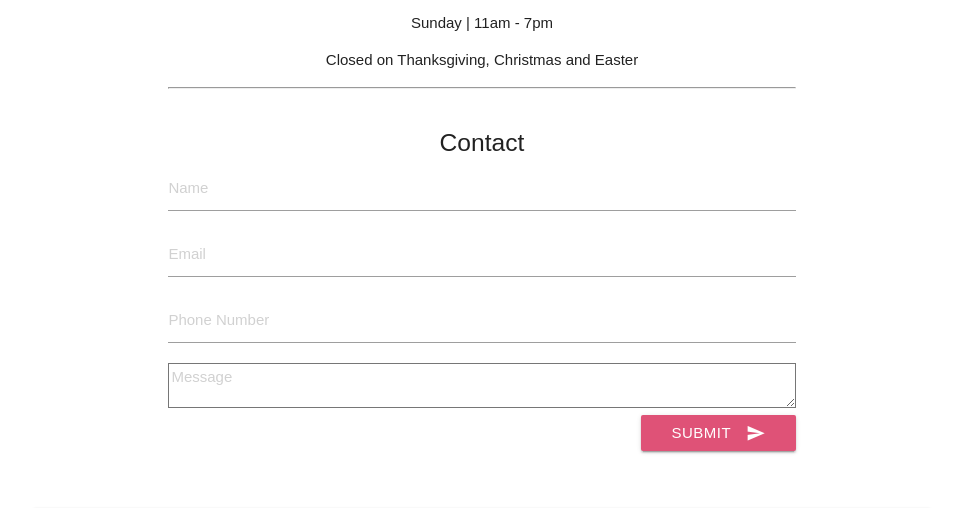
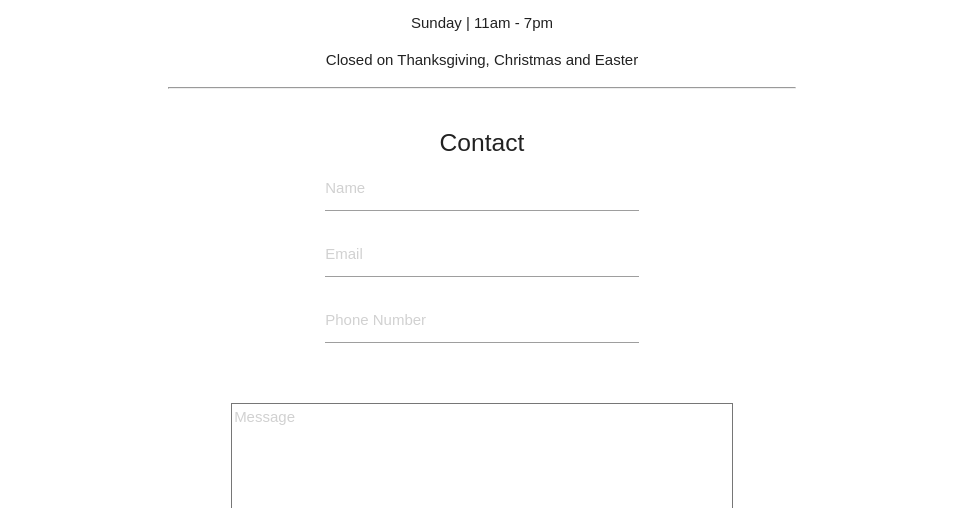
Before and after one commit to jeffreicher/m-boutique, a React app: page /contact in a window 1280 px wide. Shown: the part 787-1295 px from the top of the page, without its empty margins (158-1121 px from the left). Built offline with nearby package versions, Linux system fonts and the light colour scheme.

Commit message:
changed input size and message box as well as moved button out of div

```diff
--- a/src/assets/css/contact.css
+++ b/src/assets/css/contact.css
@@ -2,6 +2,27 @@
     text-align: center;
 }
 
-.container > form > .contact-fields > button {
+.container > form > button {
     background-color: #df5277 !important;
 }
+
+.contact-fields {
+    display: flex;
+    flex-direction: column;
+    align-items: center;
+}
+
+.contact-fields > input {
+    width: 50% !important;
+}
+
+.contact-fields > textarea {
+    width: 80%;
+    height: 10rem;
+    margin: 5vh 0;
+}
+
+.contact-fields > input:focus {
+    border-bottom: #df5277 !important;
+    box-shadow: 0 1px 0 0 #df5277 !important;
+}
--- a/src/components/contact-form.js
+++ b/src/components/contact-form.js
@@ -16,8 +16,9 @@ class ContactForm extends Component {
                         <Field name="Email" component="input" type="text" placeholder="Email"/>
                         <Field name="Phone Number" component="input" type="text" placeholder="Phone Number"/>
                         <Field name="Message" component="textarea" type="text" placeholder="Message"/>
-                        <button className="btn waves-effect waves-light right" type="submit">Submit<i className="material-icons right">send</i></button>
                     </div>
+                    <button className="btn waves-effect waves-light right" type="submit">Submit<i className="material-icons right">send</i></button>
+
                 </form>
             </div>
         );
```
